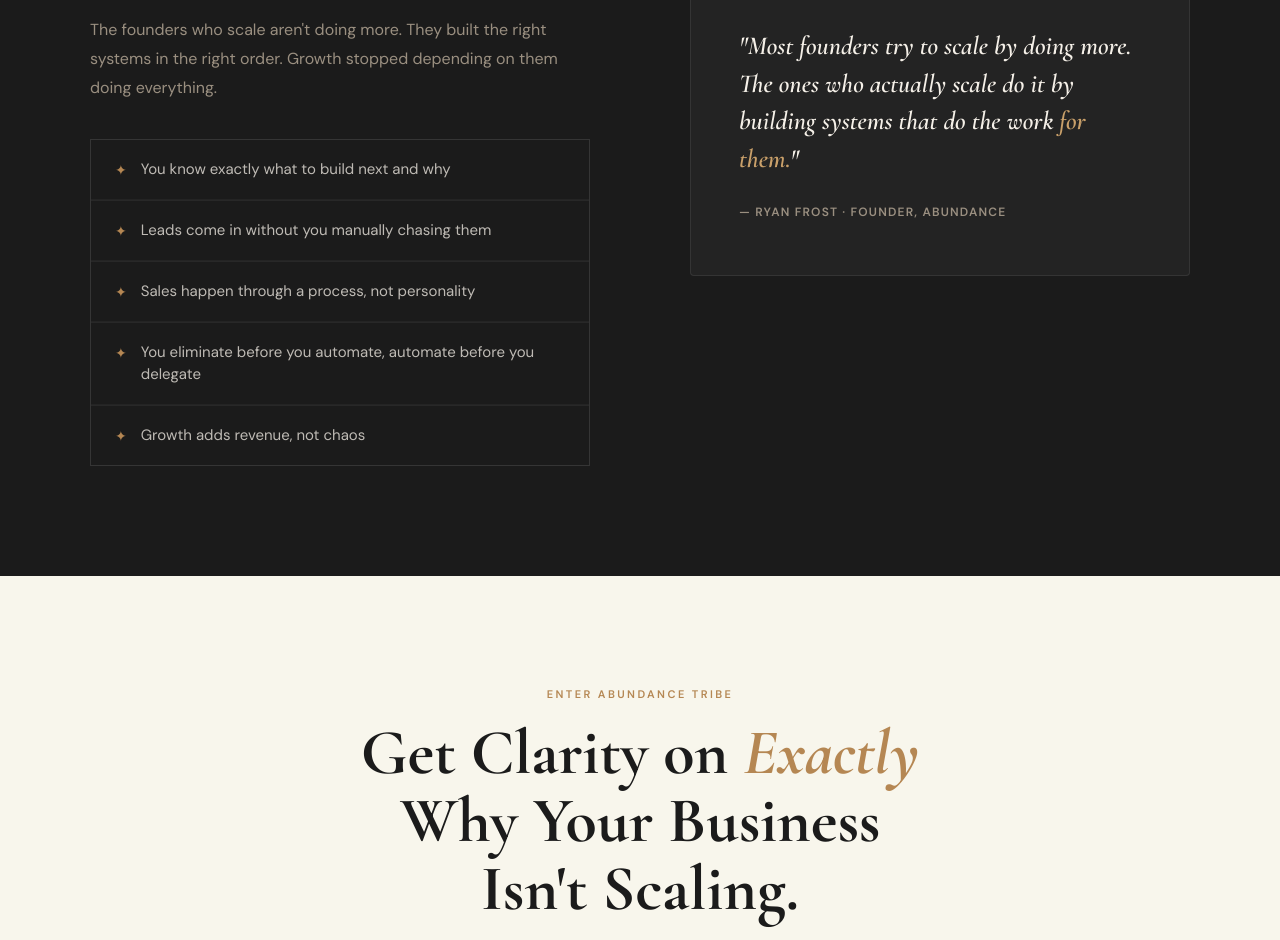
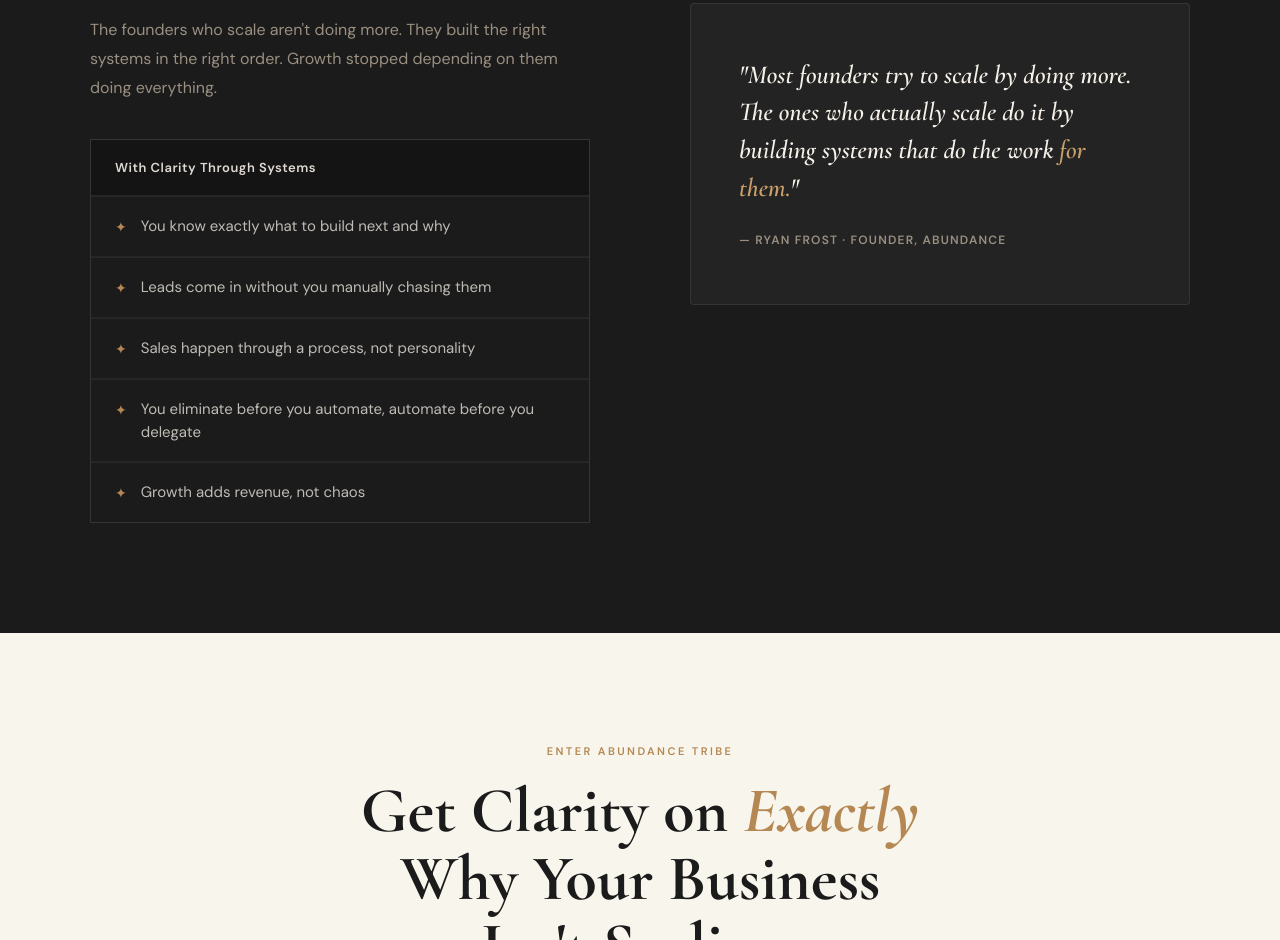
Before and after one commit to DevAbundanceAI/abundance-tribe-website, a plain HTML site: page tribe.html in a window 1280 px wide. Shown: the part 2884-3824 px from the top of the page. Drawn offline with nearby package versions, Linux system fonts and the light colour scheme; a script that the page names is missing.

Commit message:
Add Clarity Through Systems header row to bullet list

```diff
--- a/tribe.html
+++ b/tribe.html
@@ -470,6 +470,16 @@ src="https://www.facebook.com/tr?id=1676685240147082&ev=PageView&noscript=1"
     border-bottom: 1px solid rgba(255,255,255,0.04);
   }
 
+  .new-way-header {
+    background: var(--black);
+    color: rgba(245,240,232,0.9);
+    font-weight: 600;
+    font-size: 13px;
+    letter-spacing: 0.04em;
+    display: block;
+    border-bottom: 1px solid rgba(255,255,255,0.08);
+  }
+
   .new-way-item:last-child { border-bottom: none; }
   .nw-check { color: var(--gold); flex-shrink: 0; font-size: 14px; margin-top: 2px; }
 
@@ -1107,6 +1117,7 @@ src="https://www.facebook.com/tr?id=1676685240147082&ev=PageView&noscript=1"
       <h2 class="section-heading">What Your Business<br>Looks Like <em>With</em><br>a Selling System</h2>
       <p class="section-body">The founders who scale aren't doing more. They built the right systems in the right order. Growth stopped depending on them doing everything.</p>
       <ul class="new-way-list">
+        <li class="new-way-item new-way-header">With Clarity Through Systems</li>
         <li class="new-way-item"><span class="nw-check">&#10022;</span>You know exactly what to build next and why</li>
         <li class="new-way-item"><span class="nw-check">&#10022;</span>Leads come in without you manually chasing them</li>
         <li class="new-way-item"><span class="nw-check">&#10022;</span>Sales happen through a process, not personality</li>
```
